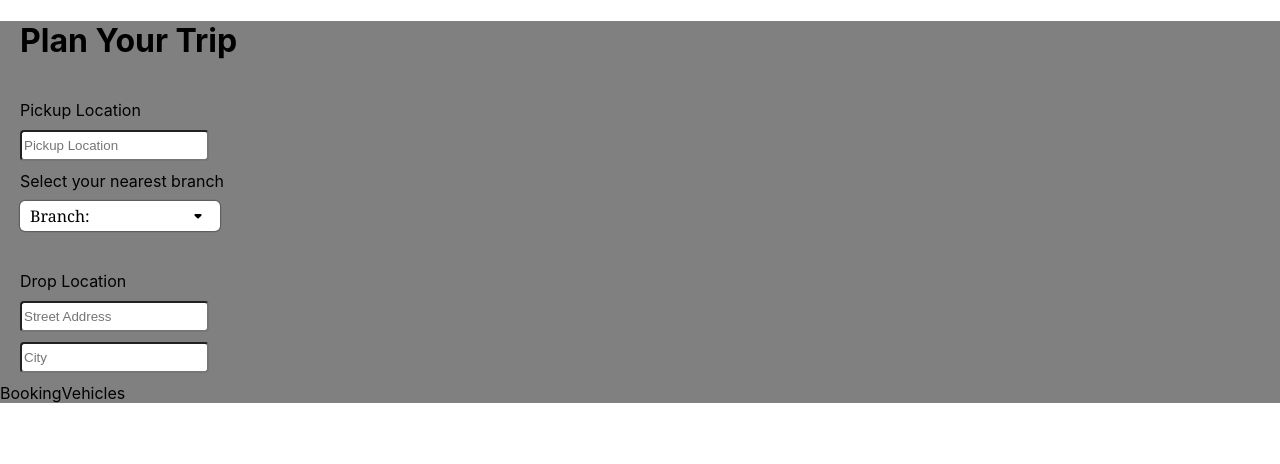
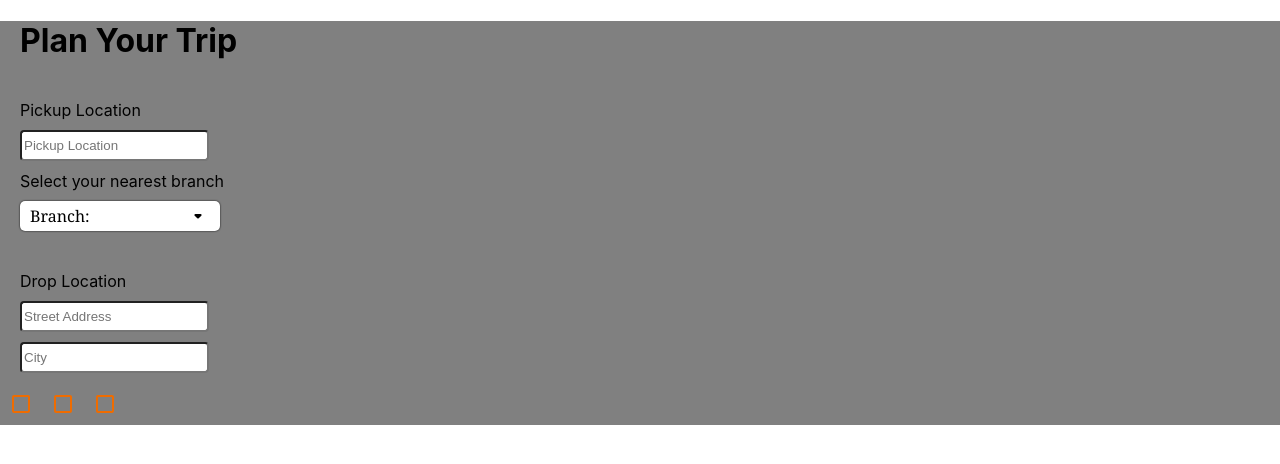
Before and after one commit to dvimukthi/cab-service-system, a React (Create React App) app: page /book in a window 1280 px wide. Shown: the top 464 px of the page. Built offline with nearby package versions, Linux system fonts and the light colour scheme; a web font is replaced by a local one.

Commit message:
Checkbox

```diff
--- a/src/Components/BookingComponent/BookingBody/BookingVehicles.js
+++ b/src/Components/BookingComponent/BookingBody/BookingVehicles.js
@@ -1,8 +1,42 @@
 import React from "react";
 import "./BookingVehicles.css";
+import { orange } from "@mui/material/colors";
+import Checkbox from "@mui/material/Checkbox";
+
+const label = { inputProps: { "aria-label": "Checkbox bookingVehicles" } };
 
 function BookingVehicles() {
-  return <div>BookingVehicles</div>;
+  return (
+    <div>
+      <Checkbox
+        {...label}
+        sx={{
+          color: orange[800],
+          "&.Mui-checked": {
+            color: orange[600],
+          },
+        }}
+      />
+      <Checkbox
+        {...label}
+        sx={{
+          color: orange[800],
+          "&.Mui-checked": {
+            color: orange[600],
+          },
+        }}
+      />
+      <Checkbox
+        {...label}
+        sx={{
+          color: orange[800],
+          "&.Mui-checked": {
+            color: orange[600],
+          },
+        }}
+      />
+    </div>
+  );
 }
 
 export default BookingVehicles;
```
